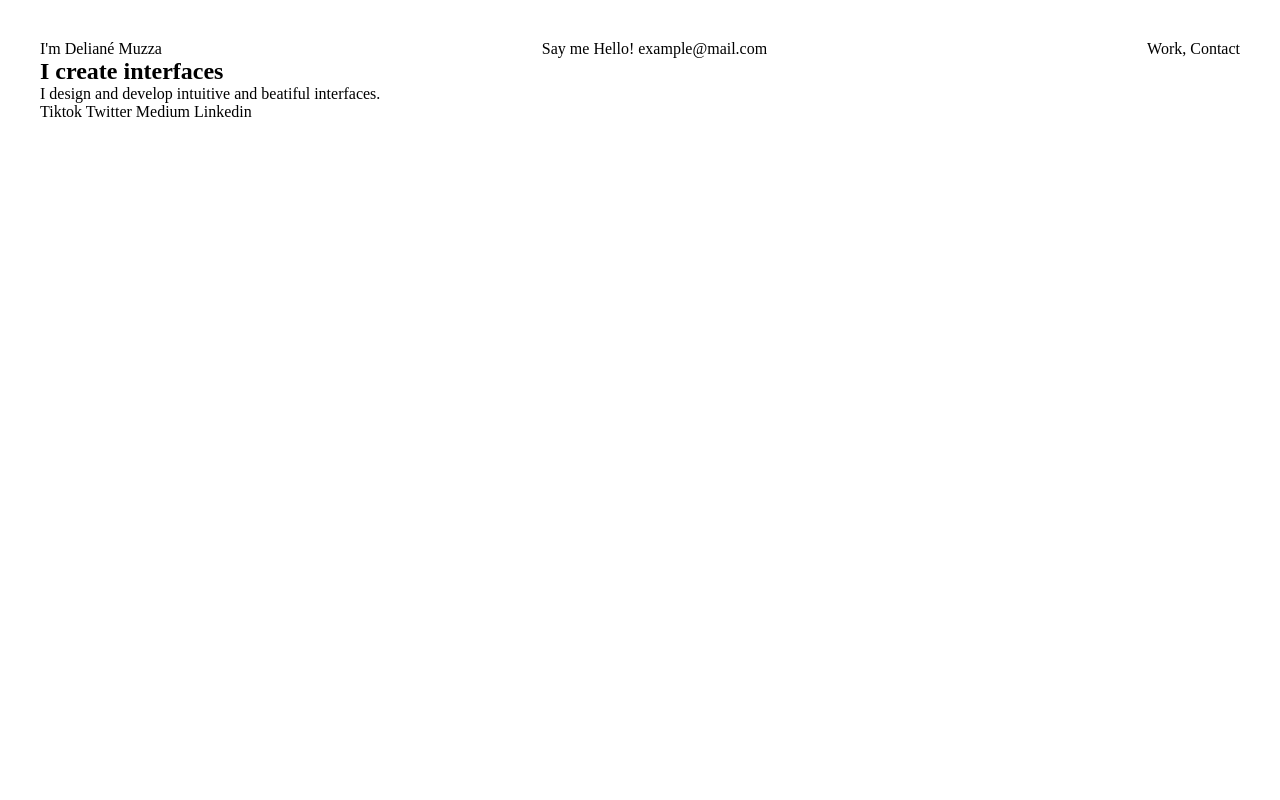
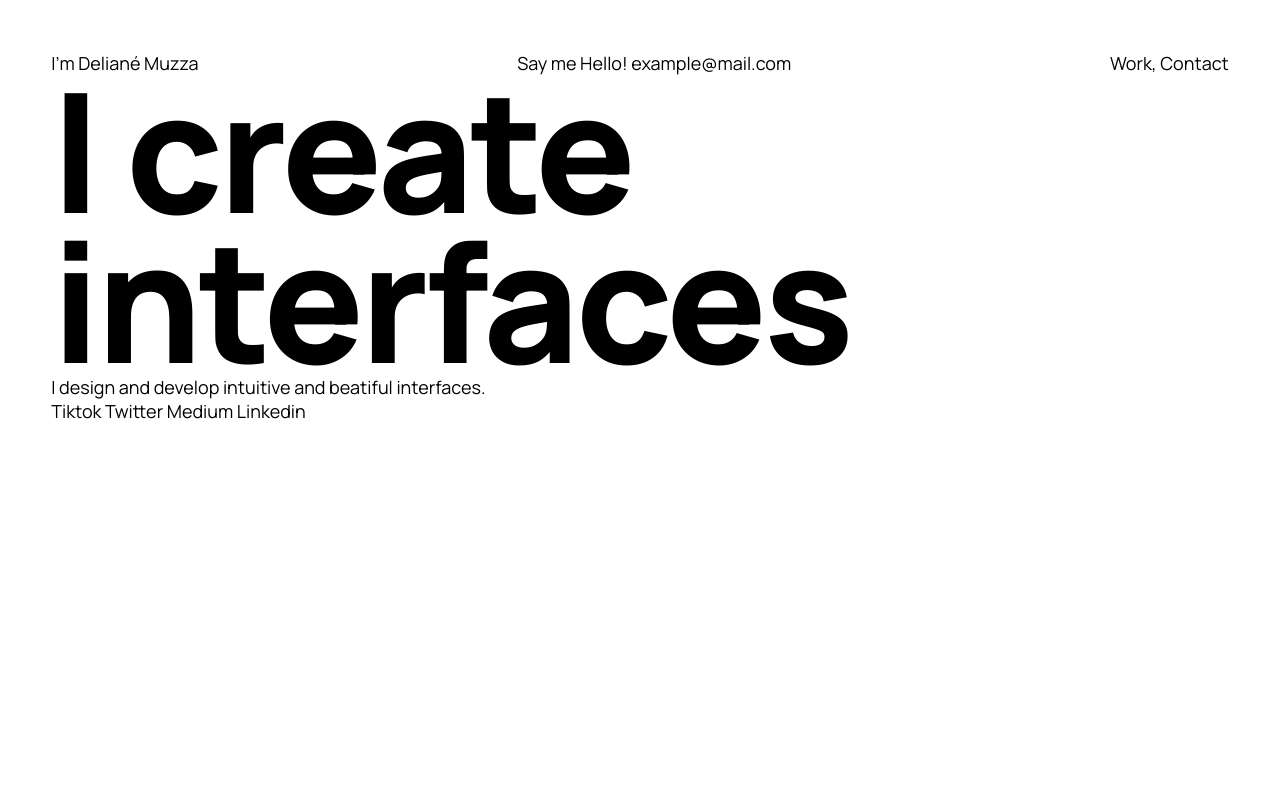
Before and after one commit to josnethmoreno/muzza-portfolio, a website built with Vite: page index.html in a window 1280 px wide. Shown: the top 800 px of the page. Built offline with nearby package versions, Linux system fonts and the light colour scheme.

Commit message:
font scale

```diff
--- a/index.html
+++ b/index.html
@@ -172,7 +172,7 @@
 
     <!-- CONTACT -->
     <section class="contact" id="contact">
-      <h2>Are you cool project in mind? get in touch me</h2>
+      <h2>Are you cool project in mind? <a href="mailto:example@mail.com">get in touch me</a></h2>
     </section>
 
     <!-- FOOTER -->
--- /dev/null
+++ b/src/css/font.css
@@ -0,0 +1,33 @@
+@import url('https://fonts.googleapis.com/css?family=Manrope:400,500,700,800');
+
+:root{
+	--font-family: Manrope, sans-serif;
+
+	--font-normal: 400;
+	--font-medium: 500;
+	--font-bold: 700;
+	--font-extraBold: 800;
+
+	--h1: max(3.052rem, 13vw);
+}
+
+html {font-size: 112.5%;} /* 18px */
+
+body{
+	font-family: var(--font-family);
+}
+
+h1 {
+  font-size: var(--h1);
+  font-weight: var(--font-extraBold);
+  line-height: .9;
+  letter-spacing: -4px;
+}
+
+h2 {font-size: 2.441rem;}
+
+h3 {font-size: 1.953rem;}
+
+h4 {font-size: 1.563rem;}
+
+h5 {font-size: 1.25rem;}
--- a/src/css/layout.css
+++ b/src/css/layout.css
@@ -2,5 +2,5 @@
 	/* MARGIN OR PADDING LEVELS */
 	--mop-1: 10rem;
 	--mop-2: 5rem;
-	--mop-3: 2.5rem;
+	--mop-3: max(1.5rem, 4vw);
 }
--- a/src/css/style.css
+++ b/src/css/style.css
@@ -1,10 +1,11 @@
 @import 'layout.css';
+@import 'font.css';
 @import 'theme.css';
 
 @import 'sections/header.css';
 @import 'sections/home.css';
 
-
+/* GLOBAL STYLES */
 *{
   margin: 0;
   padding: 0;
--- a/src/css/theme.css
+++ b/src/css/theme.css
@@ -1,11 +1,13 @@
 :root{
+	/* PALLETE COLORS: reference on: https://coolors.co/ */
 	--xiketic: hsla(249, 30%, 9%, 1);
 	--magnolia: hsla(255, 100%, 98%, 1);
 	--magnolia-100: hsla(255, 100%, 98%, .8);
 	--han-purple: hsla(252, 100%, 60%, 1);
-	/* PALLETE COLORS: reference on: https://coolors.co/ */
+
+	/* THEME COLORS */
 	--color-bg: var(--xiketic);
 	--color-text: var(--magnolia);
-	--color-text-100: var(--magnolia-100);
+	--color-text-200: var(--magnolia-100);
 	--color-accent: var(--han-purple);
 }
```
